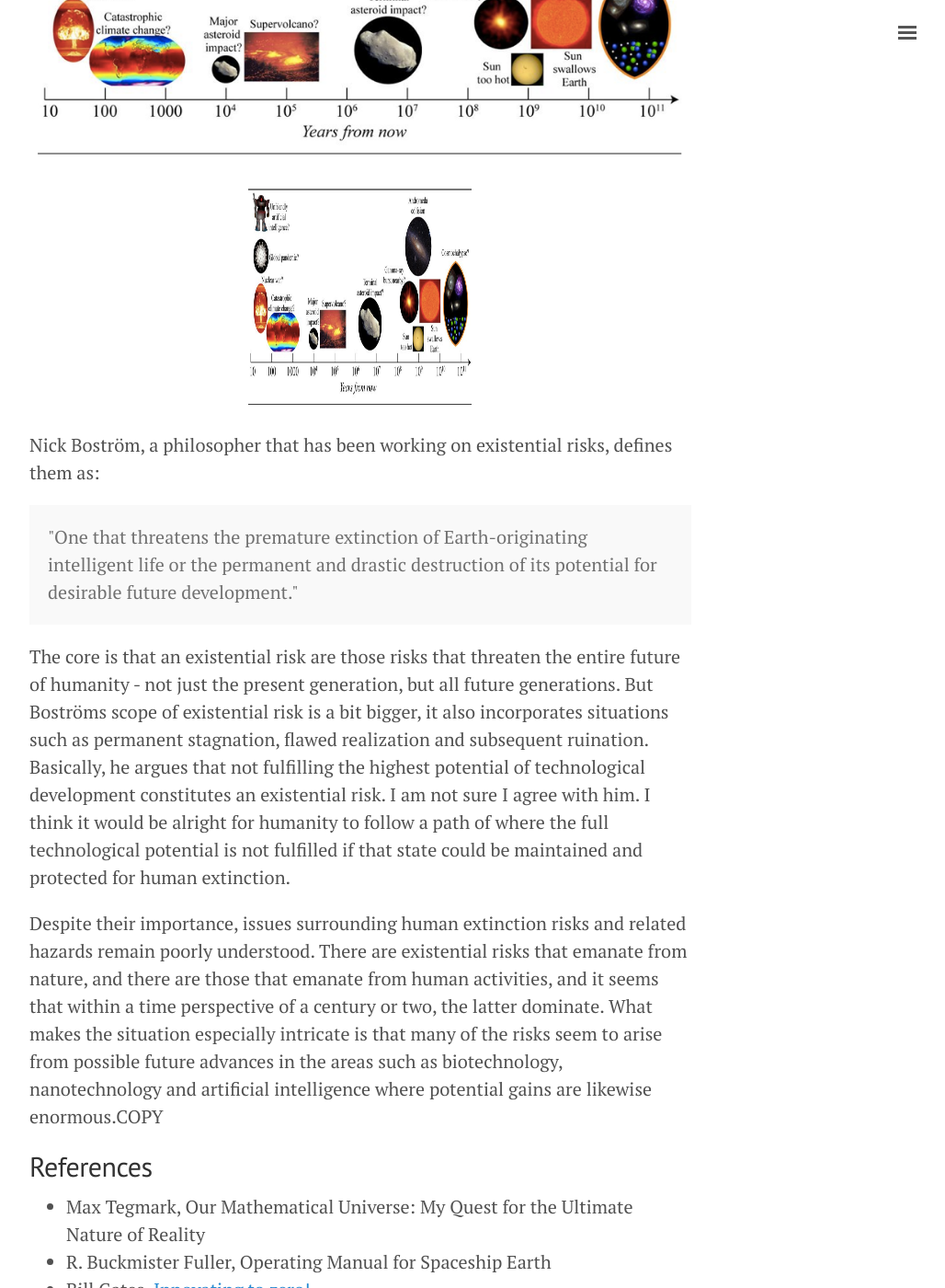
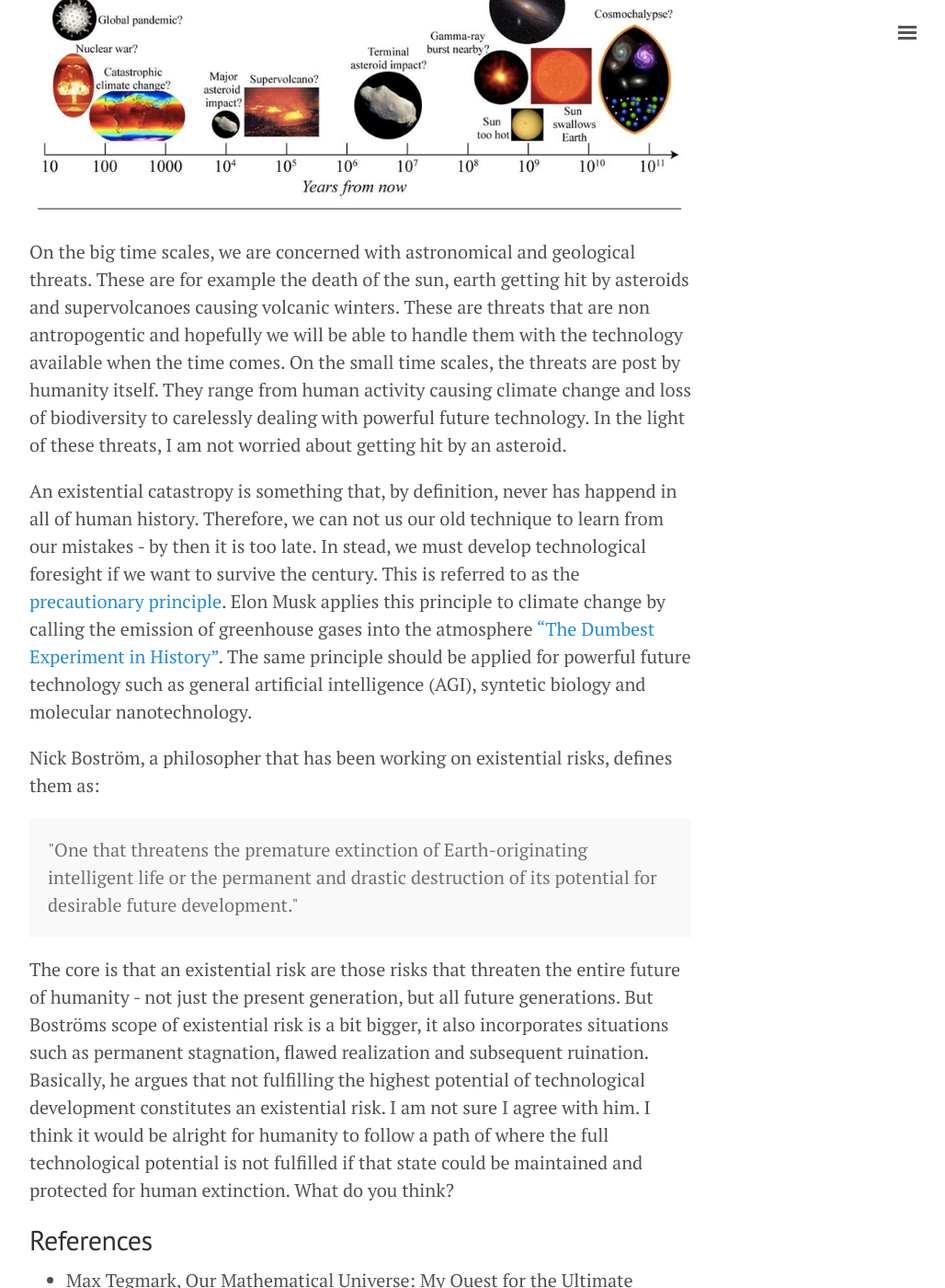
Before and after one commit to sebaheg/sebaheg.github.io, a Jekyll site: the page built from _posts/2017-09-14-Existential-Risk.md, in a window 1280 px wide and 1400 px high, scrolled down 774 px. Shown: the whole window at 92% size, without its empty margins (248-1276 px from the left). Built offline with Jekyll 4.4.1, drawn with Linux system fonts in a browser that asks for light colours; some of the changed text lies outside the part shown.

Commit message:
Update post.

```diff
--- a/_posts/2017-09-14-Existential-Risk.md
+++ b/_posts/2017-09-14-Existential-Risk.md
@@ -4,13 +4,13 @@ title: Existential Risk
 ---
 Imagine being on a spaceship travelling through the hostile space at 30 km/s. Outside, it is freezing cold. The hull of the spaceship is keeping you warm and protecting you from deadly ultraviolet radiation. On the spaceship there is a limited supply of water, food, fuel and other necessities. A responsible capten would do everything in her power keep the passengers safe. She would struggle to avoid collision with asteroids, explosions onboard, overheating of the spaceship, degradation of the protecting hull and depletion of the limited resources. The name of the spaceship is planet earth. Its protecting hull is the atmosphere, ozon layer and its magnetic field.
 
-To me, this analogy makes it clear how fragile and insignificant our life on earth is. This fact is excellently is captured by the speech ["Pale Blue Dot"](https://www.youtube.com/watch?v=kmP4Xzt0rN4) by Carl Sagen. Our life as a species is threatened by several existential risk.
+To me, this analogy makes it clear how fragile and insignificant our life on earth is. This fact is excellently is captured by the speech ["Pale Blue Dot"](https://www.youtube.com/watch?v=kmP4Xzt0rN4) by Carl Sagen. Our life as a species is threatened by several existential risk. To illustrate this, Max Tegmark made a graphic showing how life as we know it could be wiped out.
 
-![GitHub Logo](/images/upcoming-existential-risks.png)
+![Existential Risks](/images/upcoming-existential-risks.png)
 
-<p align="center">
-  <img width="250" height="250" src="/images/upcoming-existential-risks.png">
-</p>
+On the big time scales, we are concerned with astronomical and geological threats. These are for example the death of the sun, earth getting hit by asteroids and supervolcanoes causing volcanic winters. These are threats that are non antropogentic and hopefully we will be able to handle them with the technology available when the time comes. On the small time scales, the threats are post by humanity itself. They range from human activity causing climate change and loss of biodiversity to carelessly dealing with powerful future technology. In the light of these threats, I am not worried about getting hit by an asteroid.
+
+An existential catastropy is something that, by definition, never has happend in all of human history. Therefore, we can not us our old technique to learn from our mistakes - by then it is too late. In stead, we must develop technological foresight if we want to survive the century. This is referred to as the [precautionary principle](https://en.wikipedia.org/wiki/Precautionary_principle). Elon Musk applies this principle to climate change by calling the emission of greenhouse gases into the atmosphere ["The Dumbest Experiment in History"](https://www.youtube.com/watch?v=znukFtaWPAw). The same principle should be applied for powerful future technology such as general artificial intelligence (AGI), syntetic biology and molecular nanotechnology.
 
 Nick Boström, a philosopher that has been working on existential risks, defines them as:
 
@@ -18,16 +18,11 @@ Nick Boström, a philosopher that has been working on existential risks, defines
 "One that threatens the premature extinction of Earth-originating intelligent life or the permanent and drastic destruction of its potential for desirable future development."
 </p>
 
-The core is that an existential risk are those risks that threaten the entire future of humanity - not just the present generation, but all future generations. But Boströms scope of existential risk is a bit bigger, it also incorporates situations such as permanent stagnation, flawed realization and subsequent ruination. Basically, he argues that not fulfilling the highest potential of technological development constitutes an existential risk. I am not sure I agree with him. I think it would be alright for humanity to follow a path of where the full technological potential is not fulfilled if that state could be maintained and protected for human extinction.
-
-
-Despite their importance, issues surrounding human extinction risks and related hazards remain poorly understood. There are existential risks that emanate from nature, and there are those that emanate from human activities, and it seems that within a time perspective of a century or two, the latter dominate. What makes the situation especially intricate is that many of the risks seem to arise from possible future advances in the areas such as biotechnology, nanotechnology and artificial intelligence where potential gains are likewise enormous.COPY
-
+The core is that an existential risk are those risks that threaten the entire future of humanity - not just the present generation, but all future generations. But Boströms scope of existential risk is a bit bigger, it also incorporates situations such as permanent stagnation, flawed realization and subsequent ruination. Basically, he argues that not fulfilling the highest potential of technological development constitutes an existential risk. I am not sure I agree with him. I think it would be alright for humanity to follow a path of where the full technological potential is not fulfilled if that state could be maintained and protected for human extinction. What do you think?
 
 ## References
 * Max Tegmark, Our Mathematical Universe: My Quest for the Ultimate Nature of Reality
 * R. Buckmister Fuller, Operating Manual for Spaceship Earth
-* Bill Gates, [Innovating to zero!](https://www.youtube.com/watch?v=JaF-fq2Zn7I)
 * [existential-risk.org](http://www.existential-risk.org/)
 * [Centre for the Study of Existential Risk](http://cser.org/)
 * Wikipedia, [Global catastrophic risk](https://en.wikipedia.org/wiki/Global_catastrophic_risk)
```
